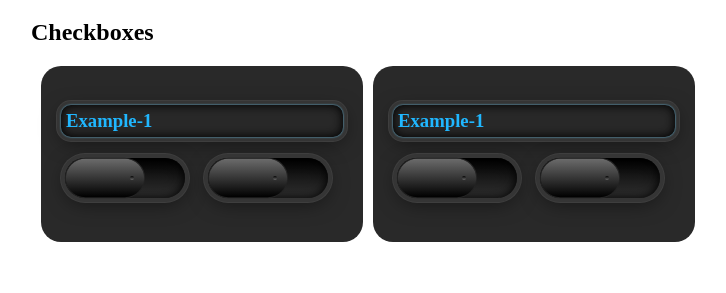
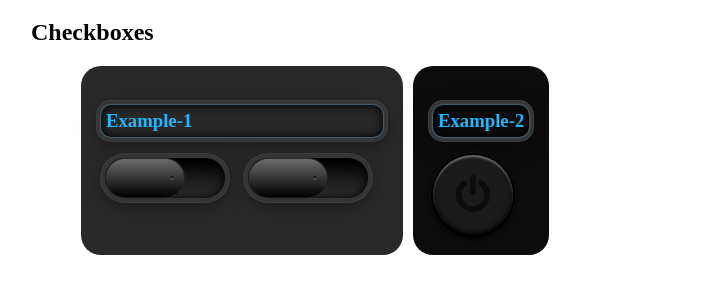
Before and after one commit to Dima-Os/Custom-inputs, a plain HTML site: page index.html in a window 1280 px wide. Shown: the part 61-354 px from the top of the page, without its empty margins (9-735 px from the left). Drawn offline with Linux system fonts and the light colour scheme.

Commit message:
were added second input

```diff
--- /dev/null
+++ b/css/first-input.css
@@ -0,0 +1,54 @@
+.first-input {
+  margin-right: 15px;
+  margin-bottom: 20px;
+  position: relative;
+  width: 120px;
+  height: 40px;
+  -webkit-appearance: none;
+  background: linear-gradient(0deg, #333, #000);
+  outline: none;
+  border-radius: 20px;
+  box-shadow: 0 0 0 4px #353535, 0 0 0 5px #3e3e3e,
+    inset 0 0 10px rgba(0, 0, 0, 1), 0 5px 20px rgba(0, 0, 0, 0.5),
+    inset 0 0 15px rgba(0, 0, 0, 0.2);
+}
+.first-input:checked {
+  background: linear-gradient(0deg, #6dd1ff, #20b7ff);
+  box-shadow: 0 0 2px #6dd1ff, 0 0 0 4px #353535, 0 0 0 5px #3e3e3e,
+    inset 0 0 10px rgba(0, 0, 0, 1), 0 5px 20px rgba(0, 0, 0, 0.5),
+    inset 0 0 15px rgba(0, 0, 0, 0.2);
+}
+
+.first-input:before {
+  content: "";
+  position: absolute;
+  top: 0;
+  left: 0;
+  width: 80px;
+  height: 40px;
+  background: linear-gradient(0deg, #000, #6b6b6b);
+  border-radius: 20px;
+  box-shadow: 0 0 0 1px #232323;
+  transform: scale(0.98, 0.96);
+  transition: 0.5s;
+}
+.first-input:checked:before {
+  left: 40px;
+}
+
+.first-input:after {
+  content: "";
+  position: absolute;
+  top: calc(50% - 2px);
+  left: 65px;
+  width: 4px;
+  height: 4px;
+  background: linear-gradient(0deg, #6b6b6b, #000);
+  border-radius: 50%;
+  transition: 0.5s;
+}
+.first-input:checked:after {
+  background: #63cdff;
+  left: 105px;
+  box-shadow: 0 0 5px #13b3ff, 0 0 15px #13b3ff;
+}
--- /dev/null
+++ b/css/second-input.css
@@ -0,0 +1,48 @@
+.power-off {
+  display: block;
+  position: relative;
+  width: 80px;
+  height: 80px;
+  cursor: pointer;
+  border-radius: 50%;
+}
+
+.checkboxes-wrapper .sec-input-wrapper {
+  background-color: #0c0c0c;
+}
+
+.btn {
+  position: absolute;
+  top: 0;
+  left: 0;
+  display: block;
+  width: 100%;
+  height: 100%;
+  background: #1b1b1b;
+  border-radius: 50%;
+  box-shadow: 0 3px 4px rgba(0, 0, 0, 1), inset 0 -2px 5px rgba(0, 0, 0, 1),
+    inset 0 2px 2px rgba(225, 225, 225, 0.5), 0 0 0 2px #000, 0 0 0 5px #0c0c0c,
+    0 0 0 5.5px #080808;
+}
+.second-input:checked ~ .btn {
+  box-shadow: 0 0px 0px rgba(0, 0, 0, 1), inset 0 -2px 5px rgba(0, 0, 0, 1),
+    inset 0 1px 1px rgba(225, 225, 225, 0.1), 0 0 0 2px #000, 0 0 0 5px #0c0c0c,
+    0 0 0 5.5px #00a1ff;
+}
+.second-input {
+  -webkit-appearance: none;
+}
+
+.power-off .fa-power-off {
+  position: absolute;
+  top: 50%;
+  left: 50%;
+  transform: translate(-50%, -50%);
+  font-size: 2.5em;
+  color: #0c0c0c;
+}
+
+.second-input:checked ~ .fa-power-off {
+  color: #00ffe7;
+  text-shadow: 0 0 15px #00a1ff, 0 0 30px #00a1ff;
+}
--- a/css/style.css
+++ b/css/style.css
@@ -1,7 +1,22 @@
-body {
+@import "./first-input.css";
+@import "./second-input.css";
+
+html {
   margin: 0;
   padding: 0;
+  box-sizing: border-box;
 }
+*,
+*::before,
+*::after {
+  box-sizing: inherit;
+}
+
+ul,
+ol {
+  list-style: none;
+}
+
 .container {
   max-width: 1200px;
   margin: 0 auto;
@@ -12,13 +27,13 @@ body {
 .checkboxes-heading {
   margin-right: 15px;
 }
-.first-input-wrapper {
+.input-wrapper {
   padding: 20px;
   background: #292929;
   border-radius: 20px;
   margin-left: 10px;
 }
-.first-input-heading {
+.input-heading {
   color: #20b7ff;
   box-shadow: 0 0 2px #6dd1ff, 0 0 0 4px #353535, 0 0 0 5px #3e3e3e,
     inset 0 0 10px rgba(0, 0, 0, 1), 0 5px 20px rgba(0, 0, 0, 0.5),
@@ -27,58 +42,3 @@ body {
   border-radius: 10px;
   padding: 5px;
 }
-
-.first-input {
-  margin-right: 15px;
-  margin-bottom: 20px;
-  position: relative;
-  width: 120px;
-  height: 40px;
-  -webkit-appearance: none;
-  background: linear-gradient(0deg, #333, #000);
-  outline: none;
-  border-radius: 20px;
-  box-shadow: 0 0 0 4px #353535, 0 0 0 5px #3e3e3e,
-    inset 0 0 10px rgba(0, 0, 0, 1), 0 5px 20px rgba(0, 0, 0, 0.5),
-    inset 0 0 15px rgba(0, 0, 0, 0.2);
-}
-.first-input:checked {
-  background: linear-gradient(0deg, #6dd1ff, #20b7ff);
-  box-shadow: 0 0 2px #6dd1ff, 0 0 0 4px #353535, 0 0 0 5px #3e3e3e,
-    inset 0 0 10px rgba(0, 0, 0, 1), 0 5px 20px rgba(0, 0, 0, 0.5),
-    inset 0 0 15px rgba(0, 0, 0, 0.2);
-}
-
-.first-input:before {
-  content: "";
-  position: absolute;
-  top: 0;
-  left: 0;
-  width: 80px;
-  height: 40px;
-  background: linear-gradient(0deg, #000, #6b6b6b);
-  border-radius: 20px;
-  box-shadow: 0 0 0 1px #232323;
-  transform: scale(0.98, 0.96);
-  transition: 0.5s;
-}
-.first-input:checked:before {
-  left: 40px;
-}
-
-.first-input:after {
-  content: "";
-  position: absolute;
-  top: calc(50% - 2px);
-  left: 65px;
-  width: 4px;
-  height: 4px;
-  background: linear-gradient(0deg, #6b6b6b, #000);
-  border-radius: 50%;
-  transition: 0.5s;
-}
-.first-input:checked:after {
-  background: #63cdff;
-  left: 105px;
-  box-shadow: 0 0 5px #13b3ff, 0 0 15px #13b3ff;
-}
--- a/index.html
+++ b/index.html
@@ -1,11 +1,16 @@
 <!DOCTYPE html>
 <html lang="en">
-
   <head>
     <meta charset="UTF-8" />
     <meta name="viewport" content="width=device-width, initial-scale=1.0" />
     <title>Document</title>
-  <link rel="stylesheet" href="./css/style.css">
+    <link rel="stylesheet" href="./css/style.css" />
+    <link
+      rel="stylesheet"
+      href="https://stackpath.bootstrapcdn.com/font-awesome/4.7.0/css/font-awesome.min.css"
+      integrity="sha384-wvfXpqpZZVQGK6TAh5PVlGOfQNHSoD2xbE+QkPxCAFlNEevoEH3Sl0sibVcOQVnN"
+      crossorigin="anonymous"
+    />
   </head>
 
   <body>
@@ -13,20 +18,22 @@
       <h1>Custom inputs</h1>
       <section class="checkboxes-wrapper">
         <h2 class="checkboxes-heading">Checkboxes</h2>
-      <div class="checkboxes-container">
-        <div class="first-input-wrapper">
-          <h3 class="first-input-heading">Example-1</h3>
-          <input type="checkbox" class="first-input">
-          <input type="checkbox" class="first-input">
-        </div>
-        <div class="first-input-wrapper">
-          <h3 class="first-input-heading">Example-1</h3>
-          <input type="checkbox" class="first-input">
-          <input type="checkbox" class="first-input">
-        </div>
-      </div>
+        <ul class="checkboxes-container">
+          <li class="input-wrapper">
+            <h3 class="input-heading">Example-1</h3>
+            <input type="checkbox" class="first-input" />
+            <input type="checkbox" class="first-input" />
+          </li>
+          <li class="input-wrapper sec-input-wrapper">
+            <h3 class="input-heading">Example-2</h3>
+            <label class="power-off">
+              <input type="checkbox" name="" id="" class="second-input" />
+              <span class="btn"></span>
+              <i class="fa fa-power-off"></i>
+            </label>
+          </li>
+        </ul>
       </section>
     </div>
   </body>
-
 </html>
```
Lines whose indentation alone changed are shown as unchanged.
